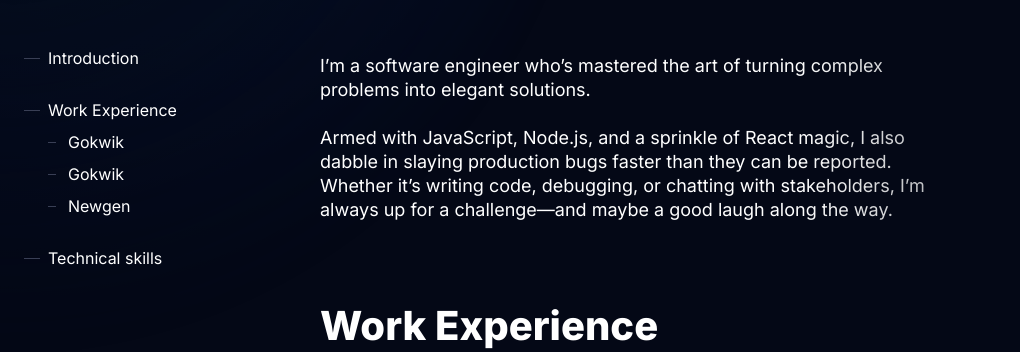
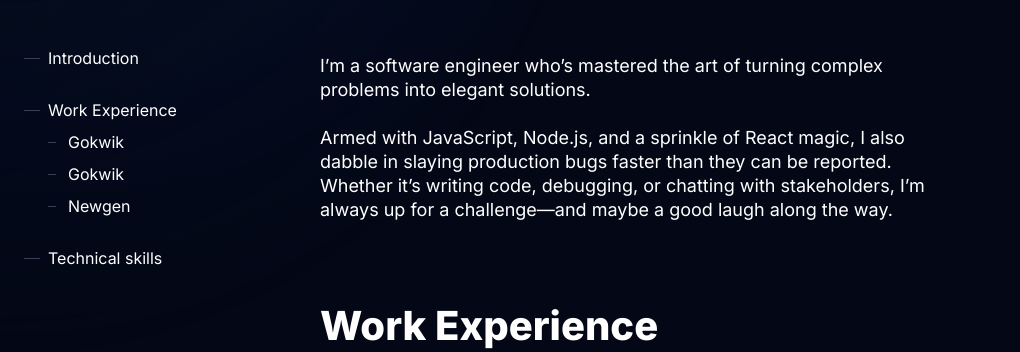
Before and after one commit to Pinninti-Venkatesh/portfolio, a Next.js app in the folder v1/: page /en in a window 1280 px wide. Shown: the part 242-594 px from the top of the page, without its empty margins (0-1020 px from the left). Built offline with nearby package versions, Linux system fonts and the light colour scheme.

Commit message:
change reveal animation to top to bottom

```diff
--- a/v1/src/once-ui/components/RevealFx.module.scss
+++ b/v1/src/once-ui/components/RevealFx.module.scss
@@ -1,12 +1,12 @@
 .revealFx {
   display: inline-block;
   position: relative;
-    mask-image: linear-gradient(to right, black 0%, black 25%, transparent 50%);
-    mask-size: 300% 100%;
+  mask-image: linear-gradient(to bottom, black 0%, black 25%, transparent 50%);
+  mask-size: 100% 300%;
   transition: all ease-in-out;
 
   &.hidden {
-		mask-position: 100% 0;
+      mask-position: 0 100%;
       filter: blur(0.5rem);
   }
 
```
Lines whose indentation alone changed are shown as unchanged.
